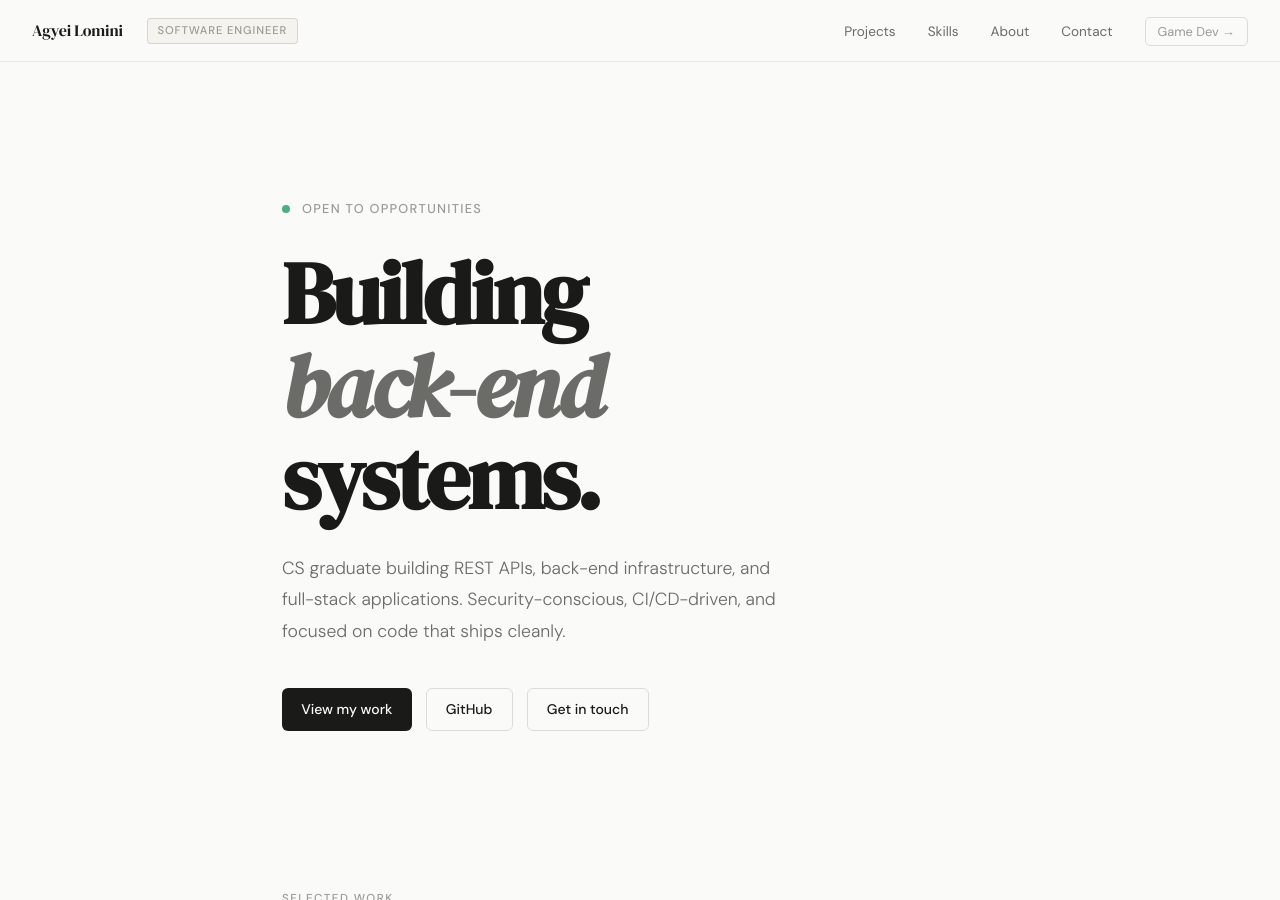
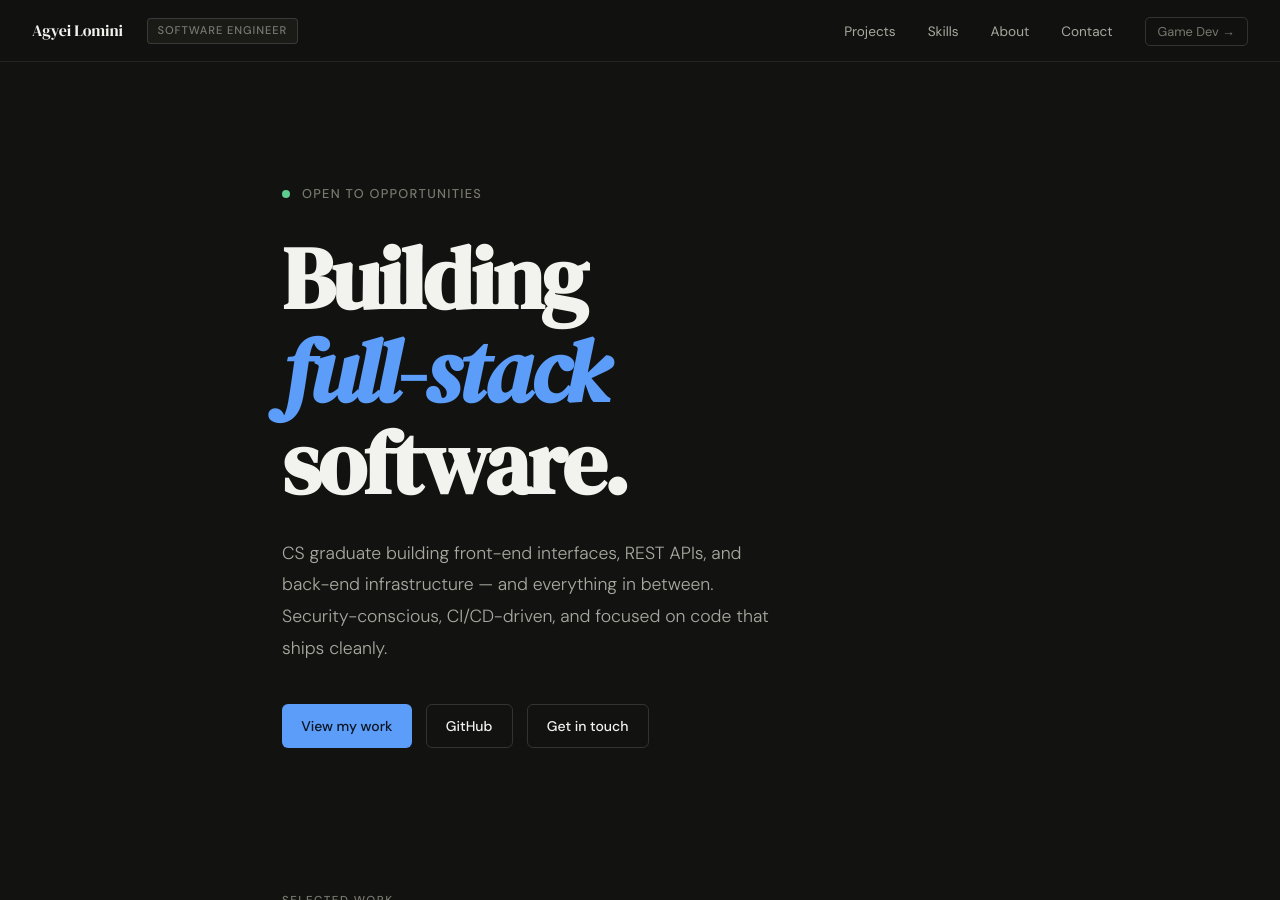
Before and after one commit to Zeroscapez/Zeroscapez.github.io, a Jekyll site: the page swe/index.html, which Jekyll copies as it is, in a window 1280 px wide and 900 px high. Built offline with Jekyll 4.4.1, drawn with Linux system fonts in a browser that asks for light colours; some of the changed text lies outside the part shown.

Commit message:
Add Big Waves project, reposition as full-stack, and dark-theme the SWE page
- Add Big Waves as the featured project card (React/Vite tracker deployed
  on Vercel)
- Rewrite hero tagline, bio, and meta description to reflect full-stack
  work instead of backend-only framing
- Convert the page from a light theme to a dark theme
- Introduce a blue accent (headline emphasis, primary CTA, section
  underlines, card hover) alongside the existing green status accent

```diff
--- a/swe/index.html
+++ b/swe/index.html
@@ -6,7 +6,7 @@
     <meta name="viewport" content="width=device-width, initial-scale=1.0">
     <title>Agyei Lomini — Software Engineer</title>
     <meta name="description"
-        content="Software Engineer based in Atlanta, GA. Building back-end systems, REST APIs, and full-stack applications in C#, .NET, and Node.js.">
+        content="Software Engineer based in Atlanta, GA. Building full-stack applications — front-end interfaces, REST APIs, and back-end infrastructure — in React, C#, .NET, and Node.js.">
     <link rel="preconnect" href="https://fonts.googleapis.com">
     <link
         href="https://fonts.googleapis.com/css2?family=DM+Serif+Display:ital@0;1&family=DM+Sans:opsz,wght@9..40,300;9..40,400;9..40,500&display=swap"
@@ -21,18 +21,21 @@
         }
 
         :root {
-            --bg: #fafaf8;
-            --bg-card: #ffffff;
-            --bg-subtle: #f4f3ee;
-            --text: #1a1a18;
-            --text-muted: #6b6b67;
-            --text-light: #9b9b96;
-            --border: rgba(0, 0, 0, 0.07);
-            --border-mid: rgba(0, 0, 0, 0.12);
-            --border-strong: rgba(0, 0, 0, 0.2);
-            --tag-bg: #f0efe9;
-            --tag-text: #4a4a46;
-            --green: #4caf7d;
+            --bg: #121210;
+            --bg-card: #1c1c19;
+            --bg-subtle: #1a1a17;
+            --text: #f2f2ee;
+            --text-muted: #a8a8a1;
+            --text-light: #78786f;
+            --border: rgba(255, 255, 255, 0.08);
+            --border-mid: rgba(255, 255, 255, 0.14);
+            --border-strong: rgba(255, 255, 255, 0.24);
+            --tag-bg: #262622;
+            --tag-text: #c8c8bd;
+            --green: #5ecb8f;
+            --blue: #5b9df9;
+            --blue-dim: rgba(91, 157, 249, 0.14);
+            --blue-border: rgba(91, 157, 249, 0.35);
         }
 
         html {
@@ -59,7 +62,7 @@
             display: flex;
             justify-content: space-between;
             align-items: center;
-            background: rgba(250, 250, 248, 0.9);
+            background: rgba(18, 18, 16, 0.9);
             backdrop-filter: blur(14px);
             border-bottom: 1px solid var(--border);
         }
@@ -181,7 +184,7 @@
 
         .hero h1 em {
             font-style: italic;
-            color: var(--text-muted);
+            color: var(--blue);
         }
 
         .hero-bio {
@@ -219,12 +222,12 @@
         }
 
         .btn-primary {
-            background: var(--text);
-            color: var(--bg);
+            background: var(--blue);
+            color: #0b1420;
         }
 
         .btn-primary:hover {
-            background: #2e2e2b;
+            background: #78b1fb;
             transform: translateY(-1px);
         }
 
@@ -249,6 +252,17 @@
             margin-bottom: 2rem;
             padding-bottom: 0.75rem;
             border-bottom: 1px solid var(--border);
+            position: relative;
+        }
+
+        .section-label::after {
+            content: '';
+            position: absolute;
+            left: 0;
+            bottom: -1px;
+            width: 34px;
+            height: 1px;
+            background: var(--blue);
         }
 
         .section-title {
@@ -288,9 +302,9 @@
         }
 
         .project-card:hover {
-            border-color: var(--border-mid);
+            border-color: var(--blue-border);
             transform: translateY(-2px);
-            box-shadow: 0 6px 28px rgba(0, 0, 0, 0.06);
+            box-shadow: 0 8px 30px rgba(0, 0, 0, 0.45), 0 0 0 1px var(--blue-dim);
         }
 
         .project-top {
@@ -318,7 +332,7 @@
 
         .project-card:hover .project-arrow {
             transform: translate(3px, -3px);
-            color: var(--text);
+            color: var(--blue);
         }
 
         .project-desc {
@@ -451,9 +465,9 @@
             text-transform: uppercase;
             padding: 0.2rem 0.55rem;
             border-radius: 4px;
-            background: #fdf6e3;
-            color: #8a6800;
-            border: 1px solid #f0d870;
+            background: rgba(240, 200, 100, 0.12);
+            color: #e0b84a;
+            border: 1px solid rgba(240, 200, 100, 0.35);
             margin-left: 0.5rem;
             vertical-align: middle;
         }
@@ -618,9 +632,9 @@
                 <span class="eyebrow-dot"></span>
                 <span class="eyebrow-text">Open to opportunities</span>
             </div>
-            <h1>Building<br><em>back-end</em><br>systems.</h1>
-            <p class="hero-bio">CS graduate building REST APIs, back-end infrastructure, and full-stack applications.
-                Security-conscious, CI/CD-driven, and focused on code that ships cleanly.</p>
+            <h1>Building<br><em>full-stack</em><br>software.</h1>
+            <p class="hero-bio">CS graduate building front-end interfaces, REST APIs, and back-end infrastructure —
+                and everything in between. Security-conscious, CI/CD-driven, and focused on code that ships cleanly.</p>
             <div class="hero-ctas">
                 <a href="#projects" class="btn btn-primary">View my work</a>
                 <a href="https://github.com/Zeroscapez" target="_blank" class="btn btn-outline">GitHub</a>
@@ -632,10 +646,36 @@
         <section id="projects" class="reveal">
             <p class="section-label">Selected Work</p>
             <h2 class="section-title">Projects</h2>
-            <p class="section-intro">Back-end APIs, desktop applications, and mobile apps — each built and shipped end
-                to end.</p>
+            <p class="section-intro">Front-end, back-end, and everything in between — React apps, REST APIs, desktop
+                applications, and mobile apps, each built and shipped end to end.</p>
 
             <div class="projects-stack">
+
+                <a href="https://github.com/Zeroscapez/BigWaves" target="_blank" class="project-card">
+                    <div class="project-top">
+                        <h3 class="project-name">Big Waves</h3>
+                        <span class="project-arrow">↗</span>
+                    </div>
+                    <p class="project-desc">A React tracker for the Mega Man Star Force battlecard collection —
+                        browse the full SF3 card library, mark cards obtained, and track collection progress across
+                        game versions, all persisted client-side. Rebuilt the production asset pipeline after
+                        discovering card art (a ~790MB scanned image library) was silently dropped from the production
+                        build, then cross-referenced hundreds of untitled scanned images against their Japanese card
+                        names to correctly attribute art across the full card set. Deployed on Vercel with Web
+                        Analytics wired in for private traffic insight.</p>
+                    <div class="project-tags">
+                        <span class="tag">React 19</span>
+                        <span class="tag">Vite</span>
+                        <span class="tag">React Router</span>
+                        <span class="tag">CSS Modules</span>
+                        <span class="tag">Vercel</span>
+                        <span class="tag">Vercel Analytics</span>
+                    </div>
+                    <div class="project-footer">
+                        <span class="live-dot"></span>
+                        <span>Live at big-waves.vercel.app · Solo project</span>
+                    </div>
+                </a>
 
                 <a href="https://github.com/Zeroscapez/marketzone-api" target="_blank" class="project-card">
                     <div class="project-top">
```
